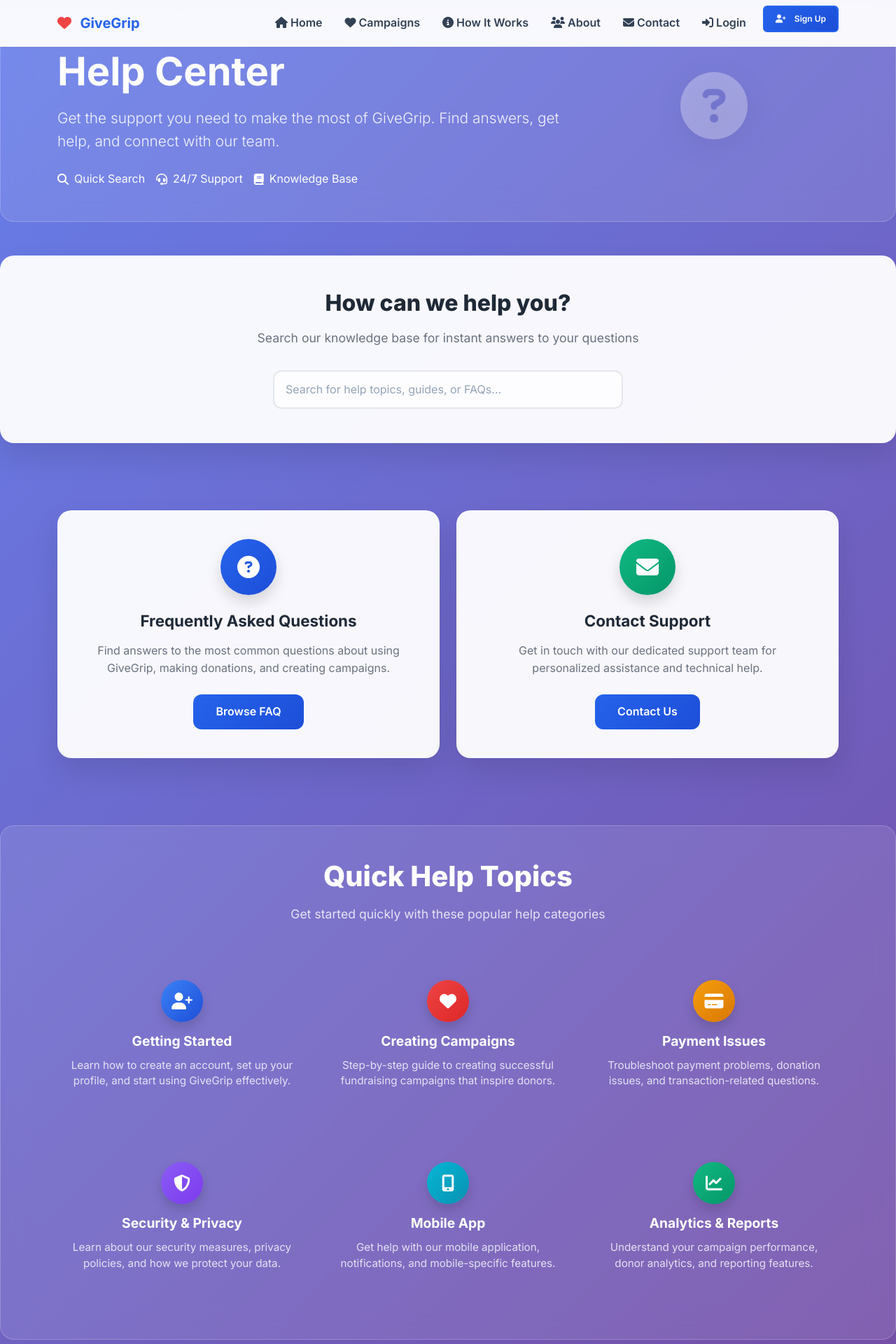
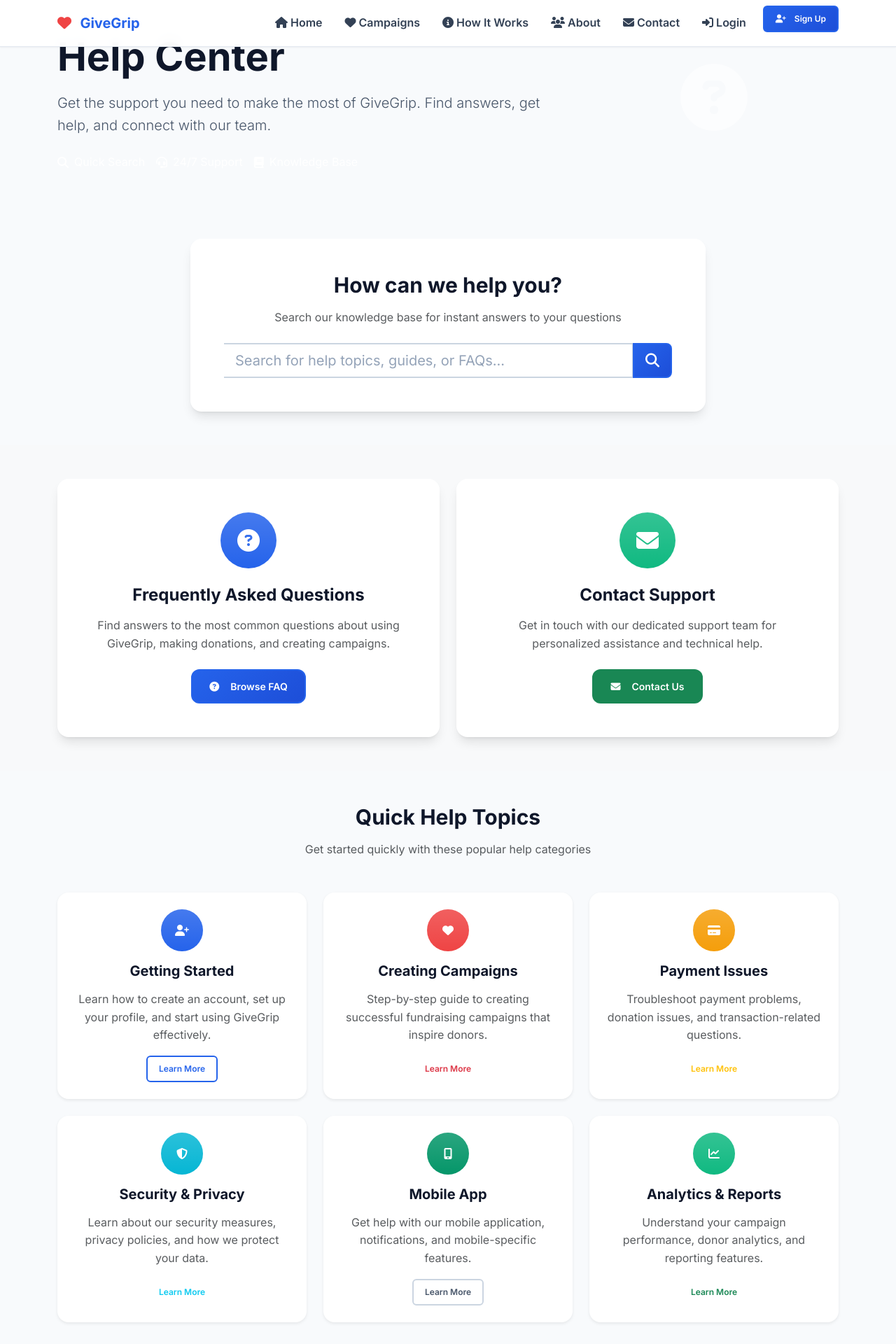
Before and after one commit to Vijayapardhu/GiveGrip, a Django app: page /help-center/ in a window 1280 px wide. Shown: the top 1920 px of the page at 70% size. Run offline with Django 4.2, Linux system fonts and the light colour scheme; data comes from the database, SQL or seed files in the repository.

Commit message:
intial commit

```diff
--- a/requirements.txt
+++ b/requirements.txt
@@ -18,7 +18,7 @@
 whitenoise
 gunicorn
 
-django-decouple==3.8
+django-decouple
 Pillow==10.1.0
 celery==5.3.4
 redis==5.0.1
--- a/templates/help_center.html
+++ b/templates/help_center.html
@@ -3,331 +3,13 @@
 
 {% block title %}Help Center - GiveGrip{% endblock %}
 
-{% block extra_css %}
-<style>
-/* Help Center Container */
-.help-container {
-    background: linear-gradient(135deg, #667eea 0%, #764ba2 100%);
-    min-height: 100vh;
-    padding: 20px 0;
-}
-
-/* Hero Section */
-.help-hero {
-    background: rgba(255, 255, 255, 0.1);
-    backdrop-filter: blur(20px);
-    -webkit-backdrop-filter: blur(20px);
-    border-radius: 20px;
-    margin-bottom: 3rem;
-    border: 1px solid rgba(255, 255, 255, 0.2);
-    animation: slideInUp 0.8s ease-out;
-}
-
-.help-hero h1 {
-    font-size: 3.5rem;
-    font-weight: 800;
-    background: linear-gradient(135deg, #ffffff, #f8fafc);
-    -webkit-background-clip: text;
-    -webkit-text-fill-color: transparent;
-    background-clip: text;
-    margin-bottom: 1rem;
-}
-
-.help-hero .lead {
-    font-size: 1.3rem;
-    color: rgba(255, 255, 255, 0.9);
-    line-height: 1.6;
-}
-
-.help-hero-icon {
-    font-size: 6rem;
-    color: rgba(255, 255, 255, 0.3);
-    filter: drop-shadow(0 10px 20px rgba(0, 0, 0, 0.2));
-    animation: float 4s ease-in-out infinite;
-}
-
-/* Help Cards */
-.help-card {
-    background: rgba(255, 255, 255, 0.95);
-    backdrop-filter: blur(20px);
-    -webkit-backdrop-filter: blur(20px);
-    border-radius: 20px;
-    box-shadow: 0 20px 40px rgba(0, 0, 0, 0.1);
-    border: 1px solid rgba(255, 255, 255, 0.2);
-    transition: all 0.3s ease;
-    animation: slideInUp 0.8s ease-out 0.2s both;
-    height: 100%;
-}
-
-.help-card:hover {
-    transform: translateY(-10px);
-    box-shadow: 0 25px 50px rgba(0, 0, 0, 0.15);
-}
-
-.help-card .card-body {
-    padding: 2.5rem;
-    text-align: center;
-}
-
-.help-card-icon {
-    width: 80px;
-    height: 80px;
-    border-radius: 50%;
-    display: flex;
-    align-items: center;
-    justify-content: center;
-    margin: 0 auto 1.5rem;
-    font-size: 2rem;
-    color: white;
-    box-shadow: 0 10px 20px rgba(0, 0, 0, 0.15);
-    transition: all 0.3s ease;
-}
-
-.help-card:hover .help-card-icon {
-    transform: scale(1.1);
-}
-
-.help-card h4 {
-    color: #1f2937;
-    font-weight: 700;
-    margin-bottom: 1rem;
-    font-size: 1.4rem;
-}
-
-.help-card p {
-    color: #6b7280;
-    line-height: 1.6;
-    margin-bottom: 1.5rem;
-}
-
-.help-card-btn {
-    background: linear-gradient(135deg, #2563eb, #1d4ed8);
-    color: white;
-    border: none;
-    border-radius: 12px;
-    padding: 0.75rem 2rem;
-    font-weight: 600;
-    text-decoration: none;
-    transition: all 0.3s ease;
-    display: inline-block;
-}
-
-.help-card-btn:hover {
-    transform: translateY(-2px);
-    box-shadow: 0 10px 20px rgba(37, 99, 235, 0.3);
-    color: white;
-    text-decoration: none;
-}
-
-/* Quick Help Topics */
-.quick-help-section {
-    background: rgba(255, 255, 255, 0.1);
-    backdrop-filter: blur(20px);
-    -webkit-backdrop-filter: blur(20px);
-    border-radius: 20px;
-    margin: 3rem 0;
-    border: 1px solid rgba(255, 255, 255, 0.2);
-    animation: slideInUp 0.8s ease-out 0.4s both;
-}
-
-.quick-help-section h3 {
-    color: white;
-    font-weight: 800;
-    font-size: 2.5rem;
-    margin-bottom: 1rem;
-}
-
-.quick-help-section p {
-    color: rgba(255, 255, 255, 0.8);
-    font-size: 1.1rem;
-}
-
-.quick-help-item {
-    text-align: center;
-    padding: 2rem 1rem;
-    transition: all 0.3s ease;
-}
-
-.quick-help-item:hover {
-    transform: translateY(-5px);
-}
-
-.quick-help-icon {
-    width: 60px;
-    height: 60px;
-    border-radius: 50%;
-    display: flex;
-    align-items: center;
-    justify-content: center;
-    margin: 0 auto 1rem;
-    font-size: 1.5rem;
-    color: white;
-    box-shadow: 0 8px 16px rgba(0, 0, 0, 0.15);
-    transition: all 0.3s ease;
-}
-
-.quick-help-item:hover .quick-help-icon {
-    transform: scale(1.1);
-}
-
-.quick-help-item h5 {
-    color: white;
-    font-weight: 700;
-    margin-bottom: 0.75rem;
-    font-size: 1.2rem;
-}
-
-.quick-help-item p {
-    color: rgba(255, 255, 255, 0.8);
-    font-size: 0.95rem;
-    line-height: 1.5;
-}
-
-/* Search Section */
-.search-section {
-    background: rgba(255, 255, 255, 0.95);
-    backdrop-filter: blur(20px);
-    -webkit-backdrop-filter: blur(20px);
-    border-radius: 20px;
-    box-shadow: 0 20px 40px rgba(0, 0, 0, 0.1);
-    border: 1px solid rgba(255, 255, 255, 0.2);
-    margin: 3rem 0;
-    animation: slideInUp 0.8s ease-out 0.6s both;
-}
-
-.search-section .card-body {
-    padding: 3rem;
-    text-align: center;
-}
-
-.search-section h3 {
-    color: #1f2937;
-    font-weight: 800;
-    font-size: 2rem;
-    margin-bottom: 1rem;
-}
-
-.search-section p {
-    color: #6b7280;
-    font-size: 1.1rem;
-    margin-bottom: 2rem;
-}
-
-.search-input {
-    height: 55px;
-    border: 2px solid #e5e7eb;
-    border-radius: 12px;
-    padding: 0.75rem 1rem;
-    font-size: 1rem;
-    transition: all 0.3s ease;
-    background: rgba(255, 255, 255, 0.8);
-    max-width: 500px;
-    margin: 0 auto;
-}
-
-.search-input:focus {
-    border-color: #2563eb;
-    box-shadow: 0 0 0 3px rgba(37, 99, 235, 0.1);
-    background: white;
-    outline: none;
-}
-
-/* Contact Support Section */
-.contact-support-section {
-    background: linear-gradient(135deg, #2563eb, #1d4ed8);
-    border-radius: 20px;
-    margin-top: 3rem;
-    animation: slideInUp 0.8s ease-out 0.8s both;
-}
-
-.contact-support-section h3 {
-    font-size: 2.2rem;
-    font-weight: 800;
-    margin-bottom: 1rem;
-}
-
-.contact-support-section .lead {
-    font-size: 1.2rem;
-    opacity: 0.9;
-}
-
-.contact-support-btn {
-    height: 55px;
-    background: white;
-    color: #2563eb;
-    border: none;
-    border-radius: 12px;
-    font-size: 1.1rem;
-    font-weight: 600;
-    padding: 0 2rem;
-    transition: all 0.3s ease;
-    text-decoration: none;
-    display: inline-flex;
-    align-items: center;
-    gap: 0.5rem;
-}
-
-.contact-support-btn:hover {
-    transform: translateY(-2px);
-    box-shadow: 0 10px 20px rgba(0, 0, 0, 0.2);
-    color: #1d4ed8;
-    text-decoration: none;
-}
-
-/* Animations */
-@keyframes slideInUp {
-    from {
-        opacity: 0;
-        transform: translateY(30px);
-    }
-    to {
-        opacity: 1;
-        transform: translateY(0);
-    }
-}
-
-@keyframes float {
-    0%, 100% { transform: translateY(0px); }
-    50% { transform: translateY(-20px); }
-}
-
-/* Responsive Design */
-@media (max-width: 768px) {
-    .help-container {
-        padding: 10px;
-    }
-
-    .help-hero h1 {
-        font-size: 2.5rem;
-    }
-
-    .help-card .card-body {
-        padding: 2rem;
-    }
-
-    .quick-help-section h3 {
-        font-size: 2rem;
-    }
-
-    .contact-support-section h3 {
-        font-size: 1.8rem;
-    }
-
-    .search-section .card-body {
-        padding: 2rem;
-    }
-}
-</style>
-{% endblock %}
-
 {% block content %}
-<div class="help-container">
-    <!-- Hero Section -->
-    <section class="help-hero text-white py-5">
+<!-- Help Center Header -->
+<section class="bg-gradient-primary text-white py-5">
     <div class="container">
         <div class="row align-items-center">
             <div class="col-lg-8">
-                    <h1 class="fw-bold mb-3">Help Center</h1>
+                <h1 class="display-4 fw-bold mb-3">Help Center</h1>
                 <p class="lead mb-4">Get the support you need to make the most of GiveGrip. Find answers, get help, and connect with our team.</p>
                 <div class="d-flex flex-wrap gap-3">
                     <div class="d-flex align-items-center">
@@ -346,7 +28,7 @@
             </div>
             <div class="col-lg-4 text-center">
                 <div class="help-hero-icon">
-                        <i class="fas fa-question-circle"></i>
+                    <i class="fas fa-question-circle fa-6x text-white-50"></i>
                 </div>
             </div>
         </div>
@@ -354,42 +36,59 @@
 </section>
 
 <!-- Search Section -->
-    <section class="search-section">
+<section class="py-5">
     <div class="container">
-            <div class="card-body">
-                <h3>How can we help you?</h3>
-                <p>Search our knowledge base for instant answers to your questions</p>
-                <input type="text" class="form-control search-input" placeholder="Search for help topics, guides, or FAQs...">
+        <div class="row justify-content-center">
+            <div class="col-lg-8">
+                <div class="card border-0 shadow-lg">
+                    <div class="card-body text-center p-5">
+                        <h3 class="fw-bold mb-3">How can we help you?</h3>
+                        <p class="text-muted mb-4">Search our knowledge base for instant answers to your questions</p>
+                        <div class="input-group input-group-lg">
+                            <input type="text" class="form-control" placeholder="Search for help topics, guides, or FAQs...">
+                            <button class="btn btn-primary" type="button">
+                                <i class="fas fa-search"></i>
+                            </button>
+                        </div>
+                    </div>
+                </div>
+            </div>
         </div>
     </div>
 </section>
 
 <!-- Main Help Options -->
-    <section class="py-5">
+<section class="py-5 bg-light">
     <div class="container">
         <div class="row g-4">
             <div class="col-lg-6">
-                    <div class="help-card">
-                        <div class="card-body">
-                            <div class="help-card-icon" style="background: linear-gradient(135deg, #2563eb, #1d4ed8);">
-                                <i class="fas fa-question-circle"></i>
+                <div class="card border-0 shadow-lg h-100">
+                    <div class="card-body text-center p-5">
+                        <div class="bg-primary bg-gradient rounded-circle d-inline-flex align-items-center justify-content-center mb-4"
+                             style="width: 80px; height: 80px;">
+                            <i class="fas fa-question-circle fa-2x text-white"></i>
                         </div>
-                            <h4>Frequently Asked Questions</h4>
-                            <p>Find answers to the most common questions about using GiveGrip, making donations, and creating campaigns.</p>
-                            <a href="{% url 'pages:faq' %}" class="help-card-btn">Browse FAQ</a>
+                        <h4 class="fw-bold mb-3">Frequently Asked Questions</h4>
+                        <p class="text-muted mb-4">Find answers to the most common questions about using GiveGrip, making donations, and creating campaigns.</p>
+                        <a href="{% url 'pages:faq' %}" class="btn btn-primary">
+                            <i class="fas fa-question-circle me-2"></i>Browse FAQ
+                        </a>
                     </div>
                 </div>
             </div>
 
             <div class="col-lg-6">
-                    <div class="help-card">
-                        <div class="card-body">
-                            <div class="help-card-icon" style="background: linear-gradient(135deg, #10b981, #059669);">
-                                <i class="fas fa-envelope"></i>
+                <div class="card border-0 shadow-lg h-100">
+                    <div class="card-body text-center p-5">
+                        <div class="bg-success bg-gradient rounded-circle d-inline-flex align-items-center justify-content-center mb-4"
+                             style="width: 80px; height: 80px;">
+                            <i class="fas fa-envelope fa-2x text-white"></i>
                         </div>
-                            <h4>Contact Support</h4>
-                            <p>Get in touch with our dedicated support team for personalized assistance and technical help.</p>
-                            <a href="{% url 'pages:contact' %}" class="help-card-btn">Contact Us</a>
+                        <h4 class="fw-bold mb-3">Contact Support</h4>
+                        <p class="text-muted mb-4">Get in touch with our dedicated support team for personalized assistance and technical help.</p>
+                        <a href="{% url 'pages:contact' %}" class="btn btn-success">
+                            <i class="fas fa-envelope me-2"></i>Contact Us
+                        </a>
                     </div>
                 </div>
             </div>
@@ -398,71 +97,95 @@
 </section>
 
 <!-- Quick Help Topics -->
-    <section class="quick-help-section py-5">
+<section class="py-5">
     <div class="container">
         <div class="text-center mb-5">
-                <h3>Quick Help Topics</h3>
-                <p>Get started quickly with these popular help categories</p>
+            <h3 class="fw-bold">Quick Help Topics</h3>
+            <p class="text-muted">Get started quickly with these popular help categories</p>
         </div>
 
         <div class="row g-4">
             <div class="col-md-4">
-                    <div class="quick-help-item">
-                        <div class="quick-help-icon" style="background: linear-gradient(135deg, #3b82f6, #1d4ed8);">
-                            <i class="fas fa-user-plus"></i>
+                <div class="card border-0 shadow-sm h-100">
+                    <div class="card-body text-center p-4">
+                        <div class="bg-primary bg-gradient rounded-circle d-inline-flex align-items-center justify-content-center mb-3"
+                             style="width: 60px; height: 60px;">
+                            <i class="fas fa-user-plus fa-1x text-white"></i>
                         </div>
-                        <h5>Getting Started</h5>
-                        <p>Learn how to create an account, set up your profile, and start using GiveGrip effectively.</p>
+                        <h5 class="fw-bold mb-3">Getting Started</h5>
+                        <p class="text-muted mb-3">Learn how to create an account, set up your profile, and start using GiveGrip effectively.</p>
+                        <a href="#" class="btn btn-outline-primary btn-sm">Learn More</a>
+                    </div>
                 </div>
             </div>
 
             <div class="col-md-4">
-                    <div class="quick-help-item">
-                        <div class="quick-help-icon" style="background: linear-gradient(135deg, #ef4444, #dc2626);">
-                            <i class="fas fa-heart"></i>
+                <div class="card border-0 shadow-sm h-100">
+                    <div class="card-body text-center p-4">
+                        <div class="bg-danger bg-gradient rounded-circle d-inline-flex align-items-center justify-content-center mb-3"
+                             style="width: 60px; height: 60px;">
+                            <i class="fas fa-heart fa-1x text-white"></i>
                         </div>
-                        <h5>Creating Campaigns</h5>
-                        <p>Step-by-step guide to creating successful fundraising campaigns that inspire donors.</p>
+                        <h5 class="fw-bold mb-3">Creating Campaigns</h5>
+                        <p class="text-muted mb-3">Step-by-step guide to creating successful fundraising campaigns that inspire donors.</p>
+                        <a href="#" class="btn btn-outline-danger btn-sm">Learn More</a>
+                    </div>
                 </div>
             </div>
 
             <div class="col-md-4">
-                    <div class="quick-help-item">
-                        <div class="quick-help-icon" style="background: linear-gradient(135deg, #f59e0b, #d97706);">
-                            <i class="fas fa-credit-card"></i>
+                <div class="card border-0 shadow-sm h-100">
+                    <div class="card-body text-center p-4">
+                        <div class="bg-warning bg-gradient rounded-circle d-inline-flex align-items-center justify-content-center mb-3"
+                             style="width: 60px; height: 60px;">
+                            <i class="fas fa-credit-card fa-1x text-white"></i>
                         </div>
-                        <h5>Payment Issues</h5>
-                        <p>Troubleshoot payment problems, donation issues, and transaction-related questions.</p>
+                        <h5 class="fw-bold mb-3">Payment Issues</h5>
+                        <p class="text-muted mb-3">Troubleshoot payment problems, donation issues, and transaction-related questions.</p>
+                        <a href="#" class="btn btn-outline-warning btn-sm">Learn More</a>
+                    </div>
                 </div>
             </div>
 
             <div class="col-md-4">
-                    <div class="quick-help-item">
-                        <div class="quick-help-icon" style="background: linear-gradient(135deg, #8b5cf6, #7c3aed);">
-                            <i class="fas fa-shield-alt"></i>
+                <div class="card border-0 shadow-sm h-100">
+                    <div class="card-body text-center p-4">
+                        <div class="bg-info bg-gradient rounded-circle d-inline-flex align-items-center justify-content-center mb-3"
+                             style="width: 60px; height: 60px;">
+                            <i class="fas fa-shield-alt fa-1x text-white"></i>
                         </div>
-                        <h5>Security & Privacy</h5>
-                        <p>Learn about our security measures, privacy policies, and how we protect your data.</p>
+                        <h5 class="fw-bold mb-3">Security & Privacy</h5>
+                        <p class="text-muted mb-3">Learn about our security measures, privacy policies, and how we protect your data.</p>
+                        <a href="#" class="btn btn-outline-info btn-sm">Learn More</a>
+                    </div>
                 </div>
             </div>
 
             <div class="col-md-4">
-                    <div class="quick-help-item">
-                        <div class="quick-help-icon" style="background: linear-gradient(135deg, #06b6d4, #0891b2);">
-                            <i class="fas fa-mobile-alt"></i>
+                <div class="card border-0 shadow-sm h-100">
+                    <div class="card-body text-center p-4">
+                        <div class="bg-secondary bg-gradient rounded-circle d-inline-flex align-items-center justify-content-center mb-3"
+                             style="width: 60px; height: 60px;">
+                            <i class="fas fa-mobile-alt fa-1x text-white"></i>
                         </div>
-                        <h5>Mobile App</h5>
-                        <p>Get help with our mobile application, notifications, and mobile-specific features.</p>
+                        <h5 class="fw-bold mb-3">Mobile App</h5>
+                        <p class="text-muted mb-3">Get help with our mobile application, notifications, and mobile-specific features.</p>
+                        <a href="#" class="btn btn-outline-secondary btn-sm">Learn More</a>
+                    </div>
                 </div>
             </div>
 
             <div class="col-md-4">
-                    <div class="quick-help-item">
-                        <div class="quick-help-icon" style="background: linear-gradient(135deg, #10b981, #059669);">
-                            <i class="fas fa-chart-line"></i>
+                <div class="card border-0 shadow-sm h-100">
+                    <div class="card-body text-center p-4">
+                        <div class="bg-success bg-gradient rounded-circle d-inline-flex align-items-center justify-content-center mb-3"
+                             style="width: 60px; height: 60px;">
+                            <i class="fas fa-chart-line fa-1x text-white"></i>
                         </div>
-                        <h5>Analytics & Reports</h5>
-                        <p>Understand your campaign performance, donor analytics, and reporting features.</p>
+                        <h5 class="fw-bold mb-3">Analytics & Reports</h5>
+                        <p class="text-muted mb-3">Understand your campaign performance, donor analytics, and reporting features.</p>
+                        <a href="#" class="btn btn-outline-success btn-sm">Learn More</a>
+                    </div>
                 </div>
             </div>
         </div>
@@ -470,27 +193,58 @@
 </section>
 
 <!-- Contact Support CTA -->
-    <section class="contact-support-section text-white py-5">
+<section class="py-5 bg-light">
     <div class="container">
-            <div class="row align-items-center">
+        <div class="row justify-content-center">
             <div class="col-lg-8">
-                    <h3>Still Need Help?</h3>
-                    <p class="lead mb-0">Our support team is here to help you 24/7. Get personalized assistance for any questions or issues.</p>
-                </div>
-                <div class="col-lg-4 text-lg-end">
-                    <a href="{% url 'pages:contact' %}" class="contact-support-btn">
+                <div class="card border-0 shadow-lg">
+                    <div class="card-body text-center p-5">
+                        <h3 class="fw-bold mb-3">Still Need Help?</h3>
+                        <p class="text-muted mb-4">Our support team is here to help you 24/7. Get personalized assistance for any questions or issues.</p>
+                        <a href="{% url 'pages:contact' %}" class="btn btn-primary btn-lg">
                             <i class="fas fa-headset me-2"></i>Contact Support
                         </a>
                     </div>
                 </div>
             </div>
+        </div>
+    </div>
 </section>
-</div>
+
+<style>
+.help-hero-icon {
+    animation: float 3s ease-in-out infinite;
+}
+
+@keyframes float {
+    0%, 100% { transform: translateY(0px); }
+    50% { transform: translateY(-20px); }
+}
+
+.card {
+    transition: all 0.3s ease;
+}
+
+.card:hover {
+    transform: translateY(-5px);
+}
+</style>
 
 <script>
 document.addEventListener('DOMContentLoaded', function() {
     // Search functionality
-    const searchInput = document.querySelector('.search-input');
+    const searchInput = document.querySelector('input[type="text"]');
+    const searchButton = document.querySelector('.btn-primary');
+
+    if (searchButton) {
+        searchButton.addEventListener('click', function() {
+            if (searchInput && searchInput.value.trim()) {
+                // Implement search functionality here
+                alert('Search functionality will be implemented soon!');
+            }
+        });
+    }
+
     if (searchInput) {
         searchInput.addEventListener('keypress', function(e) {
             if (e.key === 'Enter') {
@@ -499,20 +253,6 @@
             }
         });
     }
-
-    // Add smooth scrolling to all links
-    document.querySelectorAll('a[href^="#"]').forEach(anchor => {
-        anchor.addEventListener('click', function (e) {
-            e.preventDefault();
-            const target = document.querySelector(this.getAttribute('href'));
-            if (target) {
-                target.scrollIntoView({
-                    behavior: 'smooth',
-                    block: 'start'
-                });
-            }
-        });
-    });
 });
 </script>
 {% endblock %}
```
Lines whose indentation alone changed are shown as unchanged.
